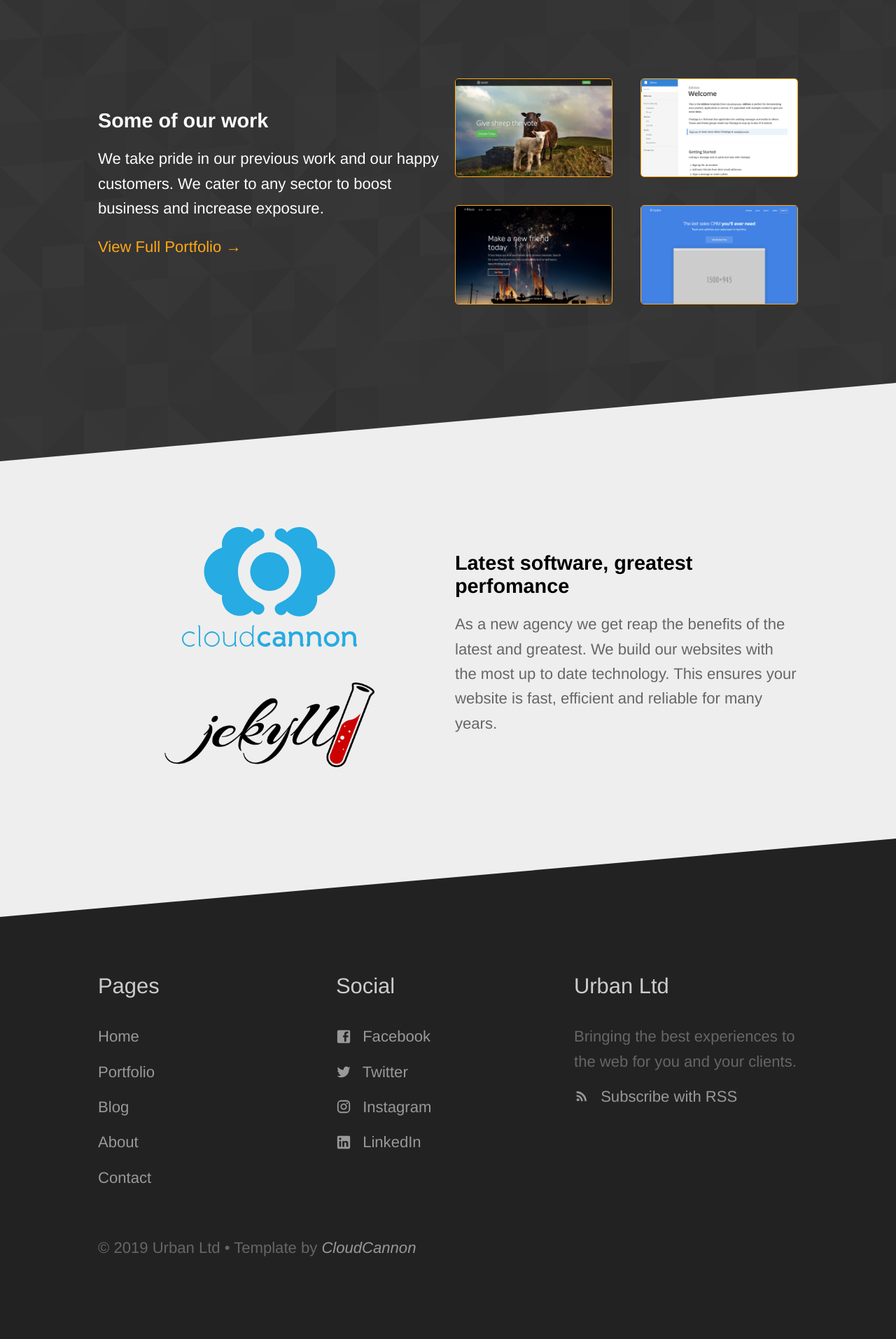
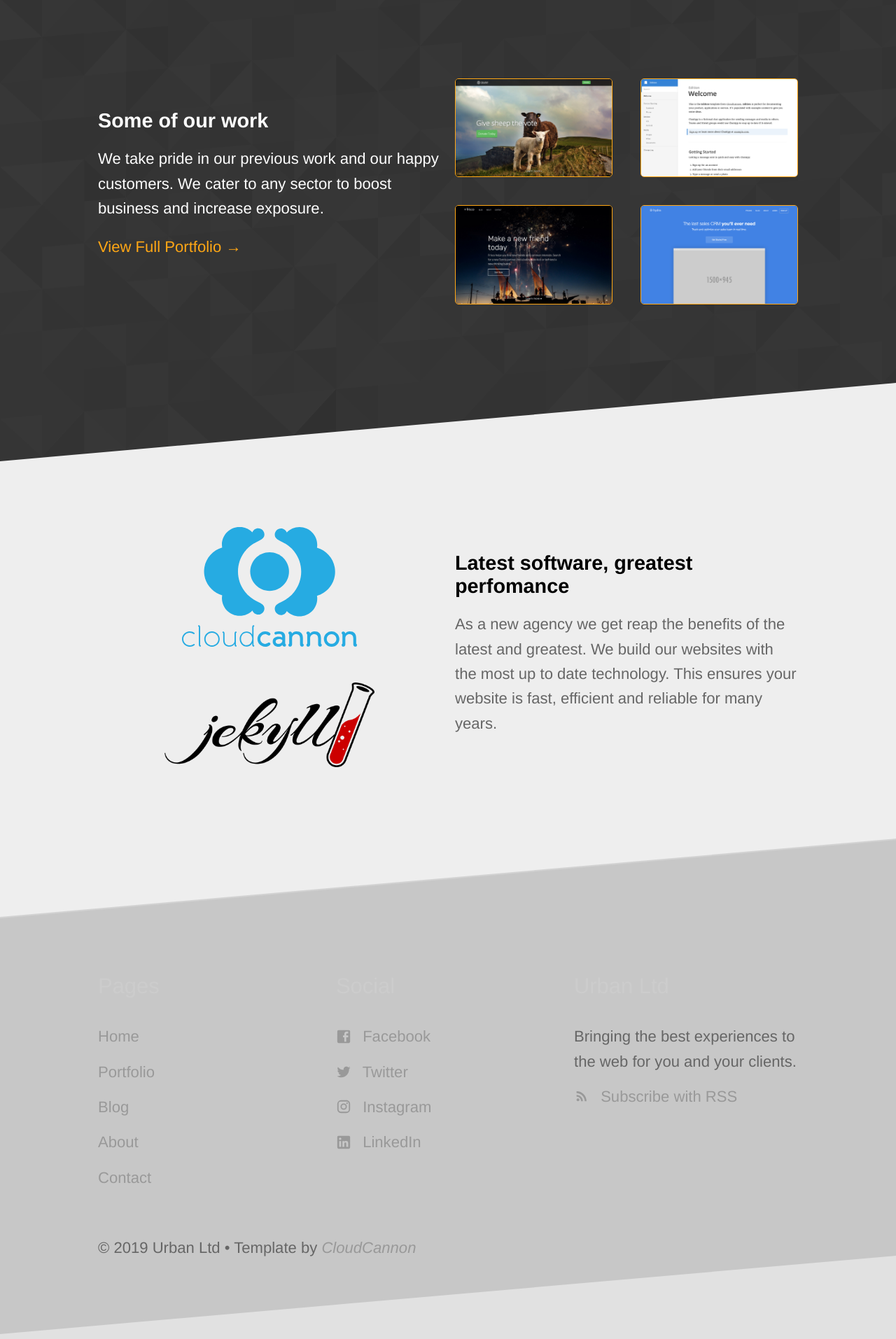
Before and after one commit to CloudCannon/urban-jekyll-template, a Jekyll site: the page built from index.html, in a window 1280 px wide. Shown: the part 677-2590 px from the top of the page at 70% size. Built offline with Jekyll 4.4.1, drawn with Linux system fonts in a browser that asks for light colours.

Commit message:
Update screen.scss

```diff
--- a/css/screen.scss
+++ b/css/screen.scss
@@ -5,7 +5,7 @@ $pattern: "{{ site.baseurl }}/images/pattern.png";
 $screenshot-buttons: "{{ site.baseurl }}/images/screenshot-buttons.svg";
 
 $brand-color: #FFA715;
-$html-background-color: #222;
+$html-background-color: #2222;
 $secondary-brand-color: #FFC461;
 $middle-gradient-color: mix($brand-color, $secondary-brand-color, 95%);
 
```
